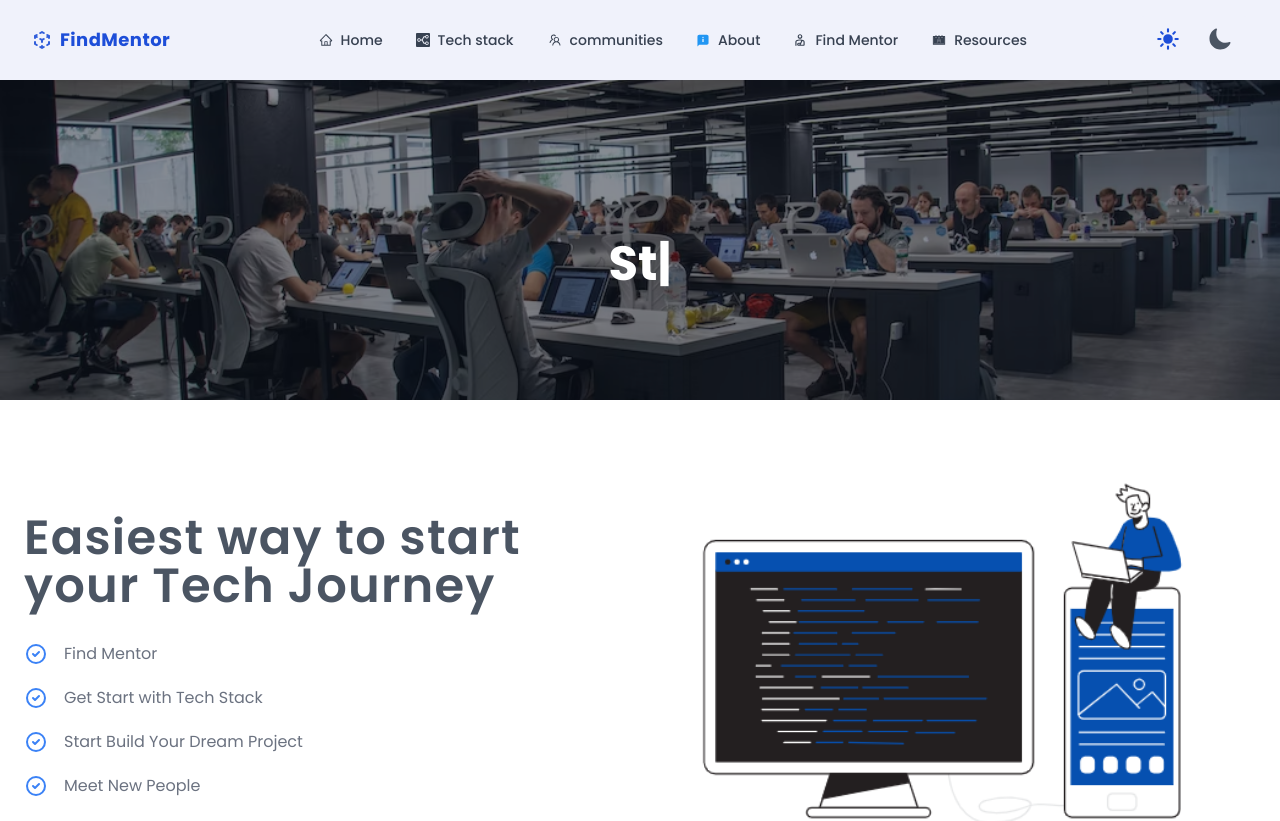
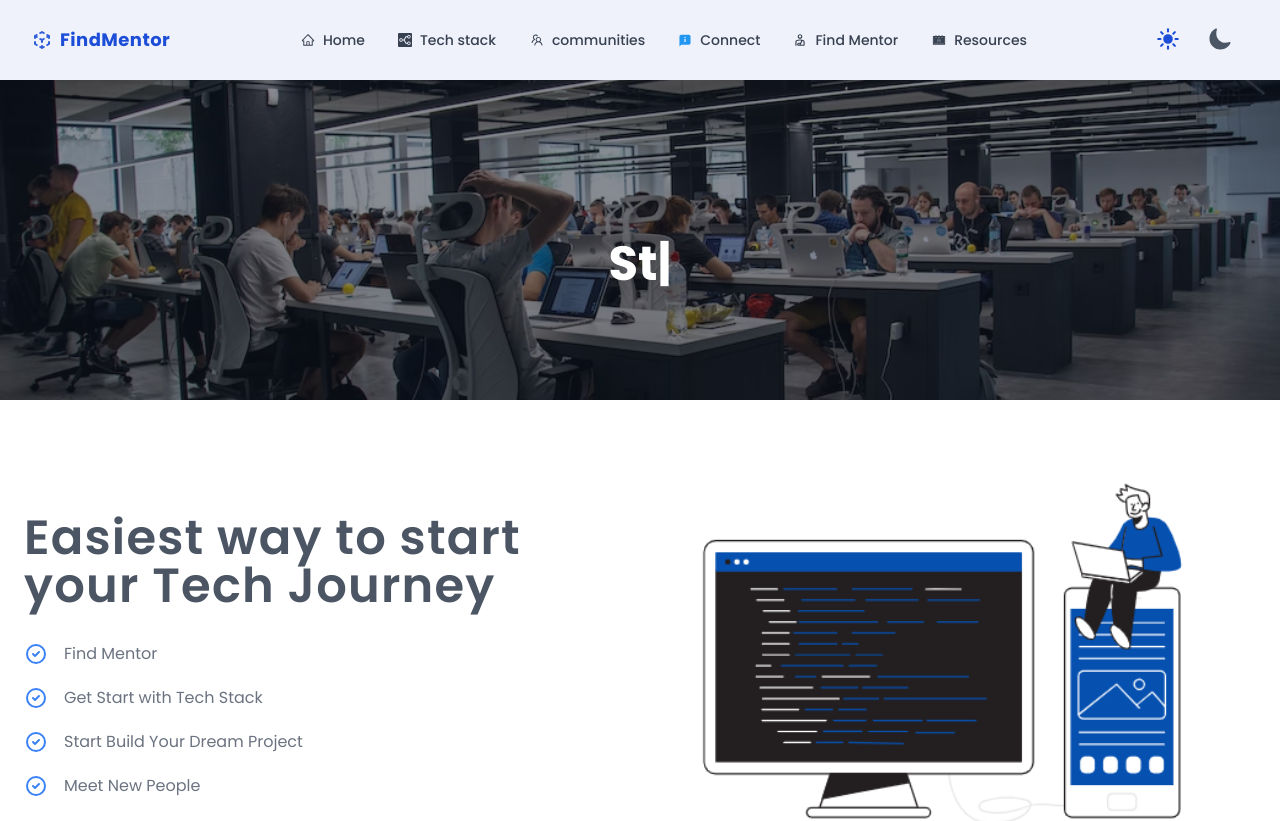
Before and after one commit to Clifftech123/find-twitter-mentor, a React (Vite) app: page / in a window 1280 px wide. Shown: the top 821 px of the page. Built offline with nearby package versions, Linux system fonts and the light colour scheme.

Commit message:
Rename about nav item to connect

```diff
--- a/src/Components/NavBar/Nav.jsx
+++ b/src/Components/NavBar/Nav.jsx
@@ -7,6 +7,7 @@ import { SiStackshare } from "react-icons/si";
 import { AiOutlineTeam } from "react-icons/ai";
 import { MdOutlinePersonalInjury } from "react-icons/md";
 import { useNavigate } from "react-router-dom";
+import { HashLink } from "react-router-hash-link";
 
 const Nav = () => {
 	const navigate = useNavigate();
@@ -49,7 +50,7 @@ const Nav = () => {
 
 	return (
 		<>
-			<nav >
+			<nav>
 				{/* Page Header */}
 				<header
 					id="page-header"
@@ -124,7 +125,11 @@ const Nav = () => {
 										className="text-sm font-medium flex items-center space-x-2 px-3 py-2 rounded   text-gray-700  border-transparent  hover:text-white hover:bg-Nav_text_hover_color  dark:bg-nav_dark_bg_color  dark:text-gray-300 dark:border-none dark:hover:bg-slate-700  "
 									>
 										<FcAbout />
-										<span>About </span>
+										<span>
+											<HashLink smooth to="/#Connect">
+												Connect
+											</HashLink>
+										</span>
 									</button>
 									{/* Fined Mentor */}
 									<button
@@ -247,7 +252,9 @@ const Nav = () => {
 									className="text-sm font-medium flex items-center space-x-2 px-3 py-2 rounded   text-gray-700 border border-transparent hover:text-white   hover:bg-Nav_text_hover_color dark:bg-nav_dark_bg_color     dark:hover:bg-slate-700 dark:bg-slate-800 dark:text-gray-300 dark:border-none "
 								>
 									<FcAbout />
-									<span>About </span>
+									<HashLink smooth to="/#Connect">
+										Connect
+									</HashLink>
 								</button>
 
 								{/* Fined Mentor */}
```
